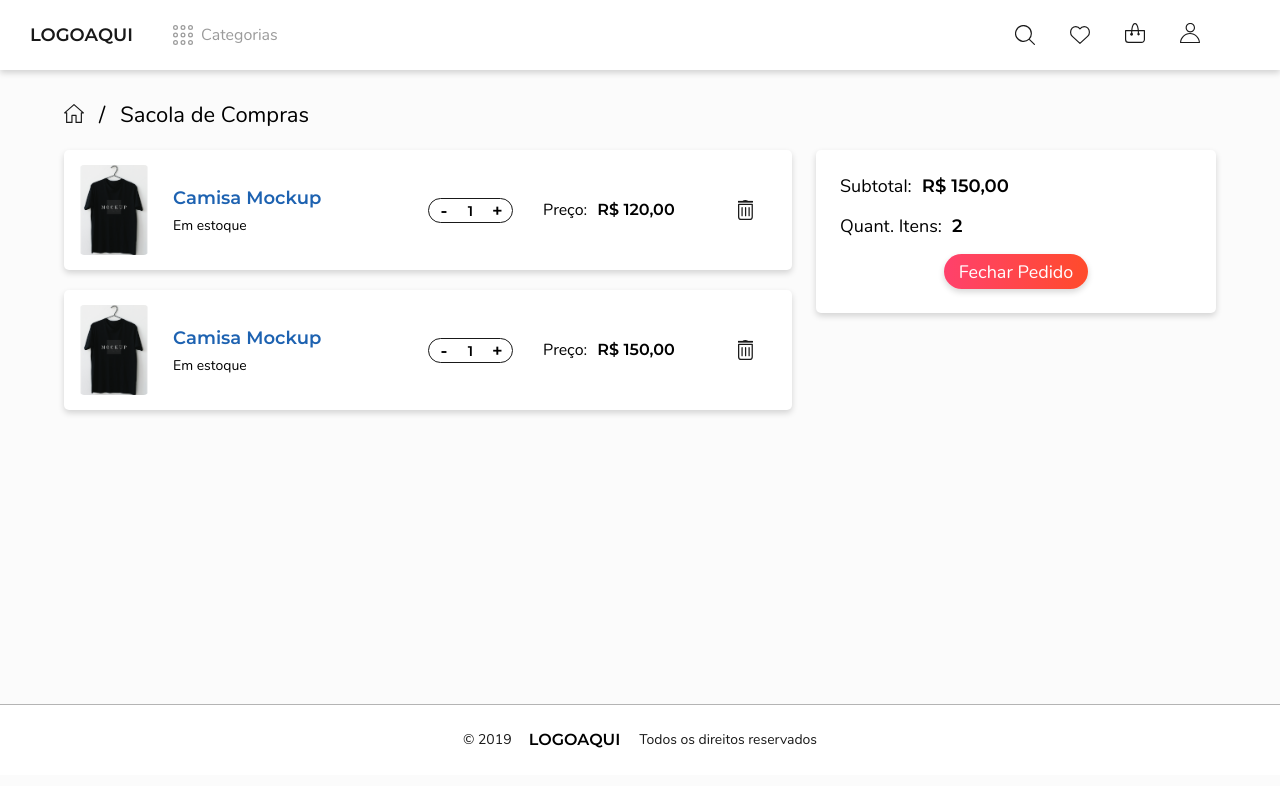
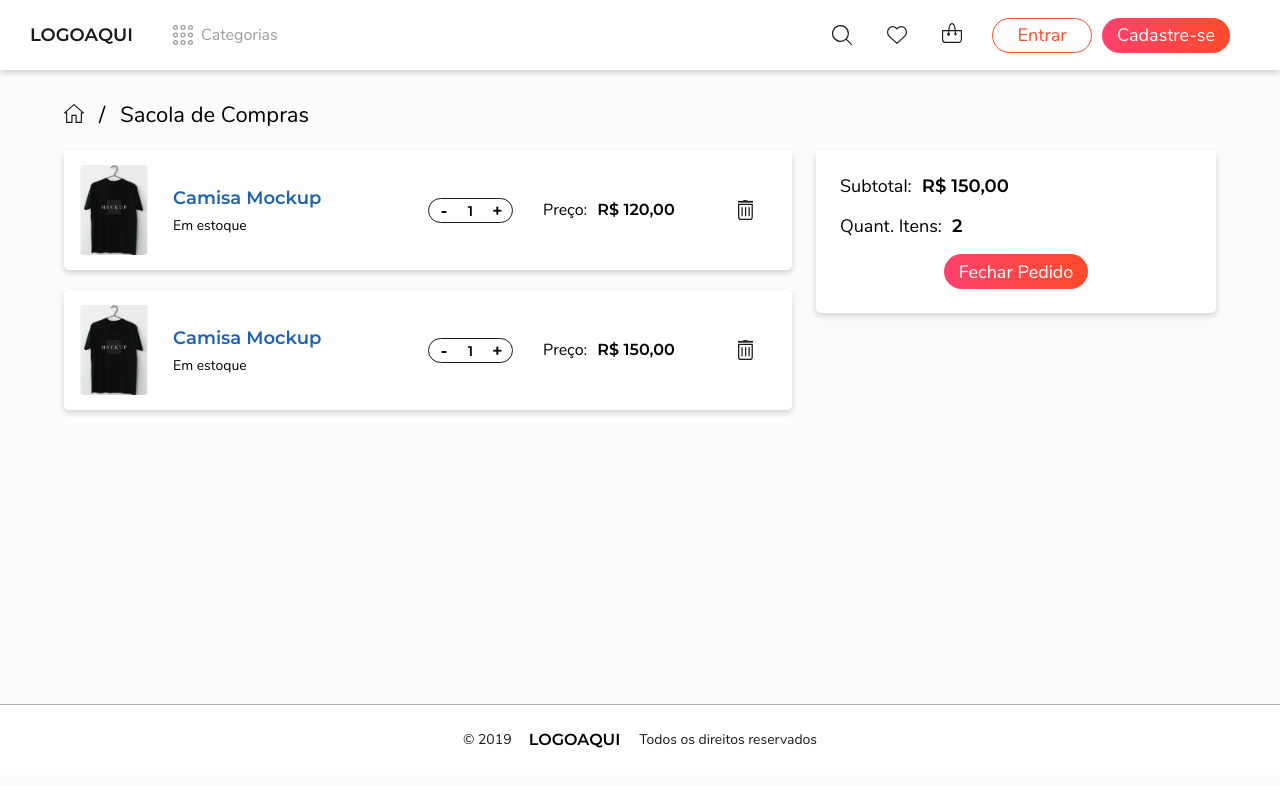
Before and after one commit to uaumateus/Ecommerce, a React (Create React App) app: page /sacola in a window 1280 px wide. Shown: the top 786 px of the page. Built offline with nearby package versions, Linux system fonts and the light colour scheme.

Commit message:
shadow nos botoes

```diff
--- a/src/components/Navbar/index.js
+++ b/src/components/Navbar/index.js
@@ -17,7 +17,7 @@ export default class Navbar extends Component{
         this.state = {
             showRegister: false,
             showLogin: false,
-            logged: true,
+            logged: false,
             userType: 2 // 1 - user comum   /   2 - admin
         };
         this.handleModalRegister = this.handleModalRegister.bind(this);
--- a/src/styles/global.css
+++ b/src/styles/global.css
@@ -47,6 +47,10 @@ a{
     background: transparent linear-gradient(90deg, var(--secundary) 0%, var(--primary) 100%) 0% 0% no-repeat padding-box;
     border: none;
     color: var(--textLight);
+    transition: box-shadow .3s;
+}
+
+.buttonPrimary:hover{
     box-shadow: 0px 3px 6px #00000029;
 }
 
@@ -54,22 +58,24 @@ a{
     background: none;
     border: 1px solid var(--primary);
     color: var(--primary);
-    transition: color .5s;
+    transition: color .5s, box-shadow .3s;
 }
 
 .buttonSecundary:hover{
     background-image: linear-gradient(90deg, var(--secundary) 0%, var(--primary) 100%);
     color: var(--textLight);
+    box-shadow: 0px 3px 6px #00000029;
 }
 
 .buttonTerceary{
     background: none;
     border: 1px solid #FFFFFF;
     color: #FFFFFF;
-    transition: color .5s;
+    transition: color .5s, box-shadow .3s;
 }
 
 .buttonTerceary:hover{
     background: #FFFFFF;
     color: var(--primary);
+    box-shadow: 0px 3px 6px #00000029;
 }
```
